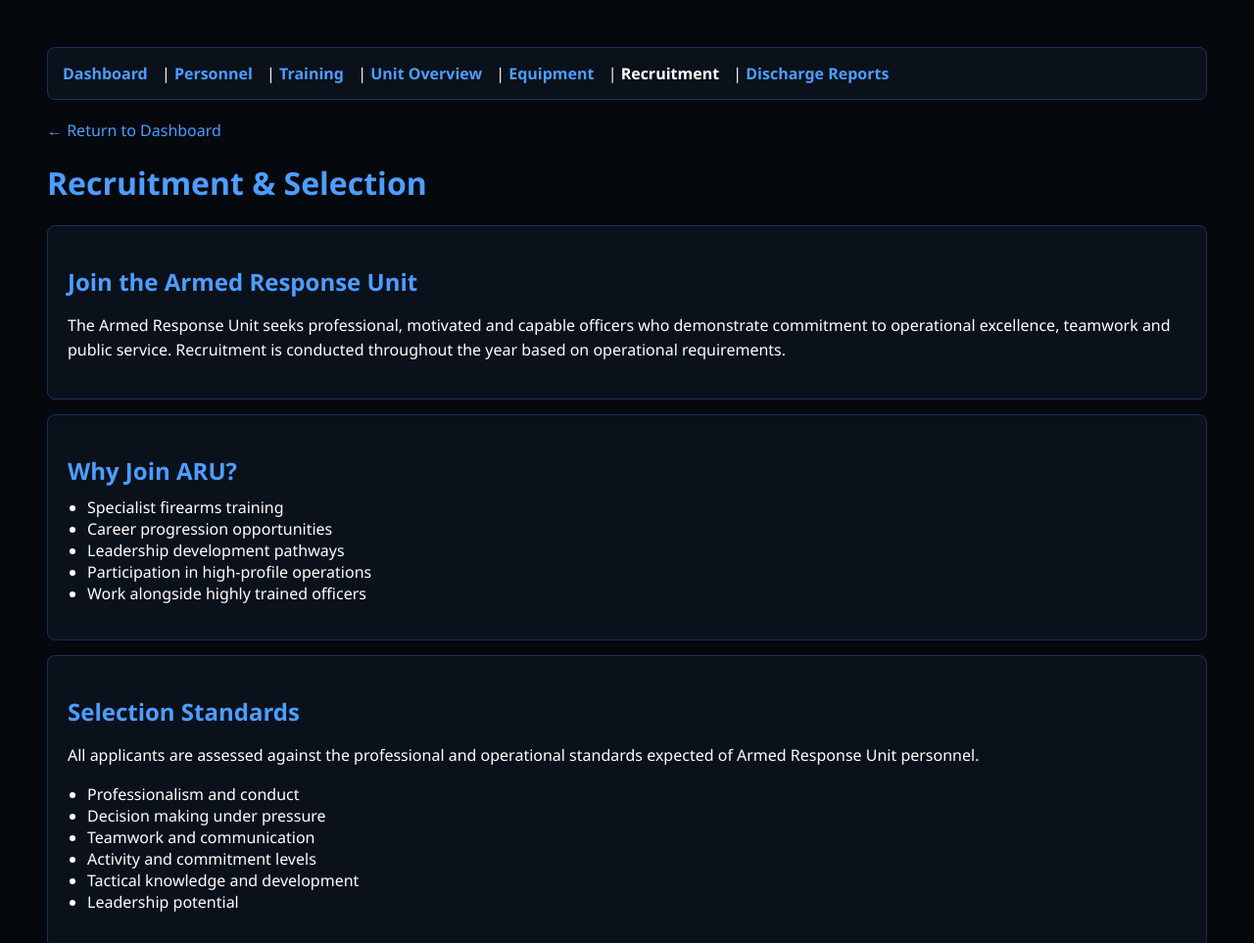
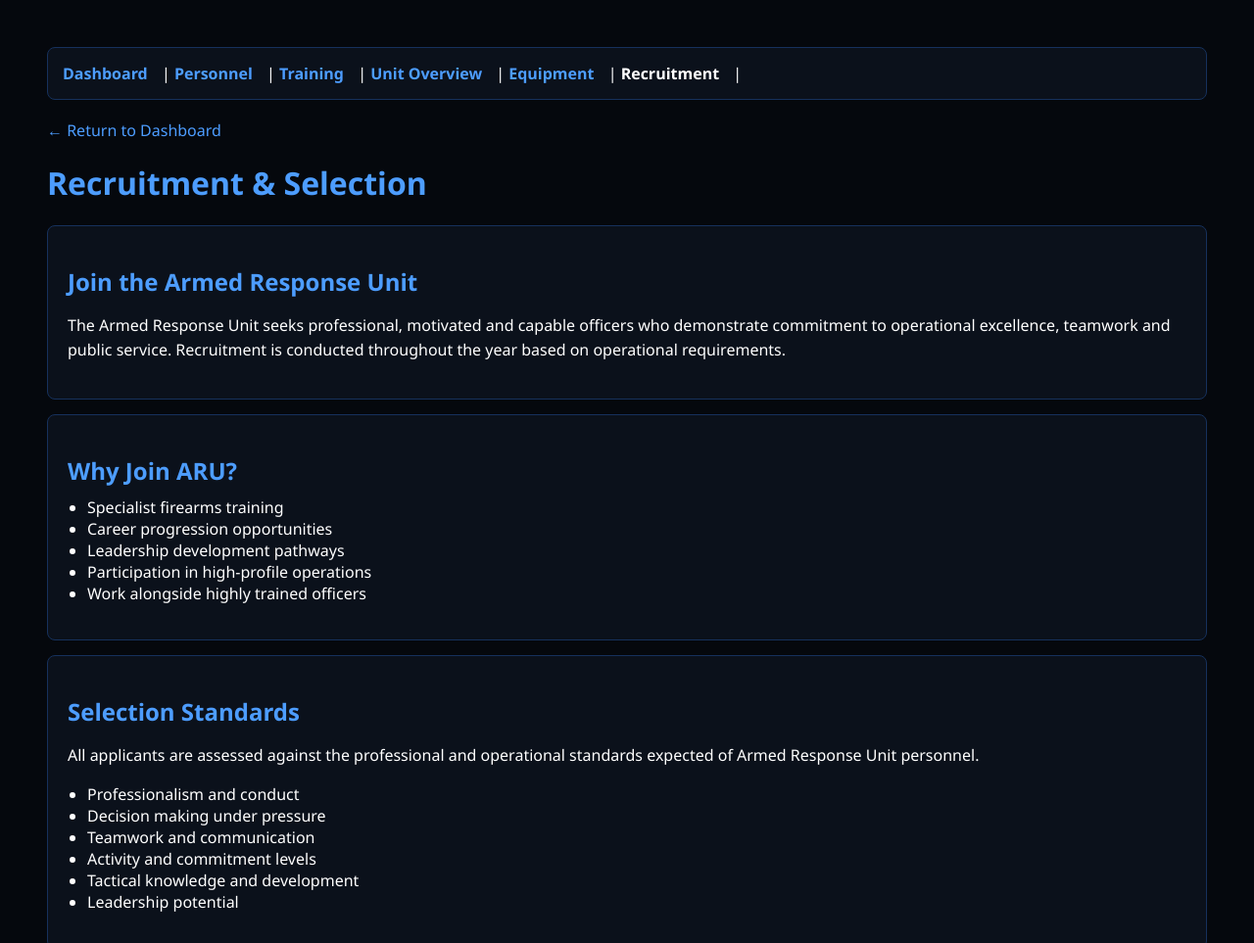
Before and after one commit to kscow03/Code-44-British-Police-Service, a plain HTML site: page recruitment and selection.html in a window 1280 px wide. Shown: the top 963 px of the page at 98% size. Drawn offline with Linux system fonts and the light colour scheme.

Commit message:
Update recruitment and selection.html

```diff
--- a/recruitment and selection.html
+++ b/recruitment and selection.html
@@ -95,7 +95,6 @@ ul{
     <a href="operations.html">Unit Overview</a> |
     <a href="equipment.html">Equipment</a> |
     <a href="recruitment.html" style="color:white;">Recruitment</a> |
-    <a href="discharge.html">Discharge Reports</a>
 </nav>
 
 <a href="index.html">← Return to Dashboard</a>
```
